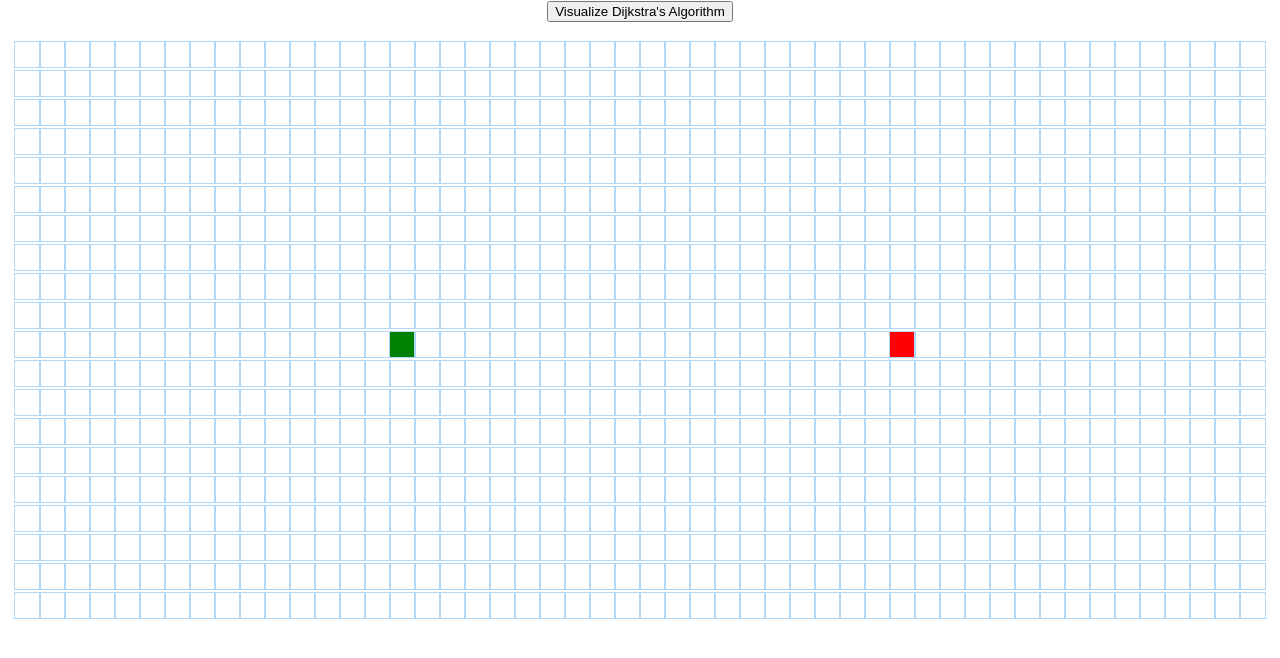
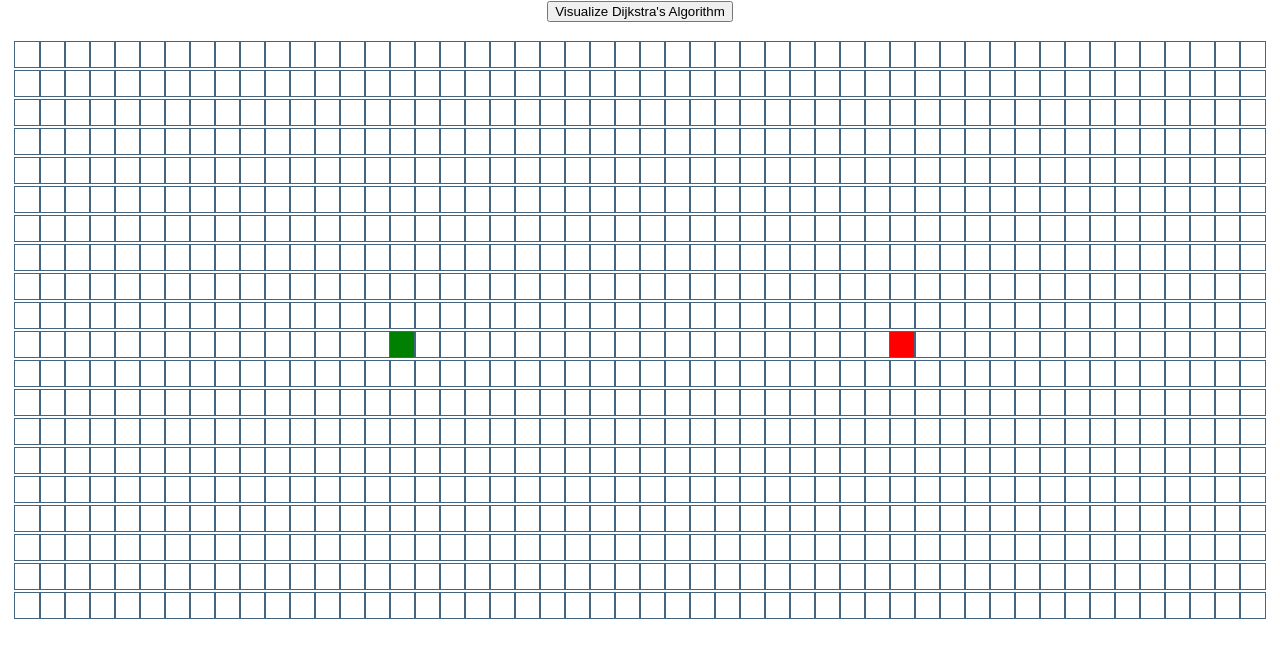
Before and after one commit to luismiller2/PathfindingVisualizer, a React (Create React App) app: page / in a window 1280 px wide. Shown: the top 658 px of the page. Built offline with nearby package versions, Linux system fonts and the light colour scheme.

Commit message:
grid update

```diff
--- a/src/PathfindingVisualizer/Node/Node.css
+++ b/src/PathfindingVisualizer/Node/Node.css
@@ -1,7 +1,7 @@
 .node {
     width: 25px;
     height: 25px;
-    outline: 1px solid rgb(175, 216, 248);
+    outline: 1px solid rgb(66, 102, 130);
     display: inline-block;
   }
 
--- a/src/PathfindingVisualizer/Node/PathfindingVisualizer.jsx
+++ b/src/PathfindingVisualizer/Node/PathfindingVisualizer.jsx
@@ -39,11 +39,11 @@ export default class PathfindingVisualizer extends Component {
   }
 
   animateDijkstra(visitedNodesInOrder, nodesInShortestPathOrder) {
-        for (let i = 0; i < visitedNodesInOrder.length; i++) {
+    for (let i = 0; i <= visitedNodesInOrder.length; i++) {
       if (i === visitedNodesInOrder.length) {
         setTimeout(() => {
           this.animateShortestPath(nodesInShortestPathOrder);
-                }, 10 * i)
+        }, 10 * i);
         return;
       }
       setTimeout(() => {
@@ -60,7 +60,7 @@ export default class PathfindingVisualizer extends Component {
         const node = nodesInShortestPathOrder[i];
         document.getElementById(`node-${node.row}-${node.col}`).className =
           'node node-shortest-path';
-        }, 10 * i);
+      }, 50 * i);
     }
   }
 
@@ -70,13 +70,13 @@ export default class PathfindingVisualizer extends Component {
     const finishNode = grid[FINISH_NODE_ROW][FINISH_NODE_COL];
     const visitedNodesInOrder = dijkstra(grid, startNode, finishNode);
     const nodesInShortestPathOrder = getNodesInShortestPathOrder(finishNode);
-        this.animateDijkstra(visitedNodesInOrder, nodesInShortestPathOrder)
+    this.animateDijkstra(visitedNodesInOrder, nodesInShortestPathOrder);
   }
 
   render() {
     const {grid, mouseIsPressed} = this.state;
 
-        return(
+    return (
       <>
         <button onClick={() => this.visualizeDijkstra()}>
           Visualize Dijkstra's Algorithm
@@ -86,15 +86,15 @@ export default class PathfindingVisualizer extends Component {
             return (
               <div key={rowIdx}>
                 {row.map((node, nodeIdx) => {
-                    const {row, col, isStart, isFinish, isWall} = node;
+                  const {row, col, isFinish, isStart, isWall} = node;
                   return (
                     <Node
-                        key = {nodeIdx}
+                      key={nodeIdx}
                       col={col}
-                        isStart = {isStart}
-                        isFinish = {isFinish}
-                        isWall = {isWall}
-                        mouseIsPressed = {mouseIsPressed}
+                      isFinish={isFinish}
+                      isStart={isStart}
+                      isWall={isWall}
+                      mouseIsPressed={mouseIsPressed}
                       onMouseDown={(row, col) => this.handleMouseDown(row, col)}
                       onMouseEnter={(row, col) =>
                         this.handleMouseEnter(row, col)
--- a/src/algorithms/dijkstra.js
+++ b/src/algorithms/dijkstra.js
@@ -1,15 +1,11 @@
 export function dijkstra(grid, startNode, finishNode) {
     const visitedNodesInOrder = [];
-    if (!startNode || !finishNode || startNode === finishNode) {
-        return false;
-    }
     startNode.distance = 0;
     const unvisitedNodes = getAllNodes(grid);
     while (!!unvisitedNodes.length) {
       sortNodesByDistance(unvisitedNodes);
       const closestNode = unvisitedNodes.shift();
       if (closestNode.isWall) continue;
-
       if (closestNode.distance === Infinity) return visitedNodesInOrder;
       closestNode.isVisited = true;
       visitedNodesInOrder.push(closestNode);
@@ -33,7 +29,7 @@ function updateUnvisitedNeighbors(node, grid) {
   function getUnvisitedNeighbors(node, grid) {
     const neighbors = [];
     const {col, row} = node;
-    if (row > 0) neighbors.push(grid[row -1][col]);
+    if (row > 0) neighbors.push(grid[row - 1][col]);
     if (row < grid.length - 1) neighbors.push(grid[row + 1][col]);
     if (col > 0) neighbors.push(grid[row][col - 1]);
     if (col < grid[0].length - 1) neighbors.push(grid[row][col + 1]);
```
Lines whose indentation alone changed are shown as unchanged.
